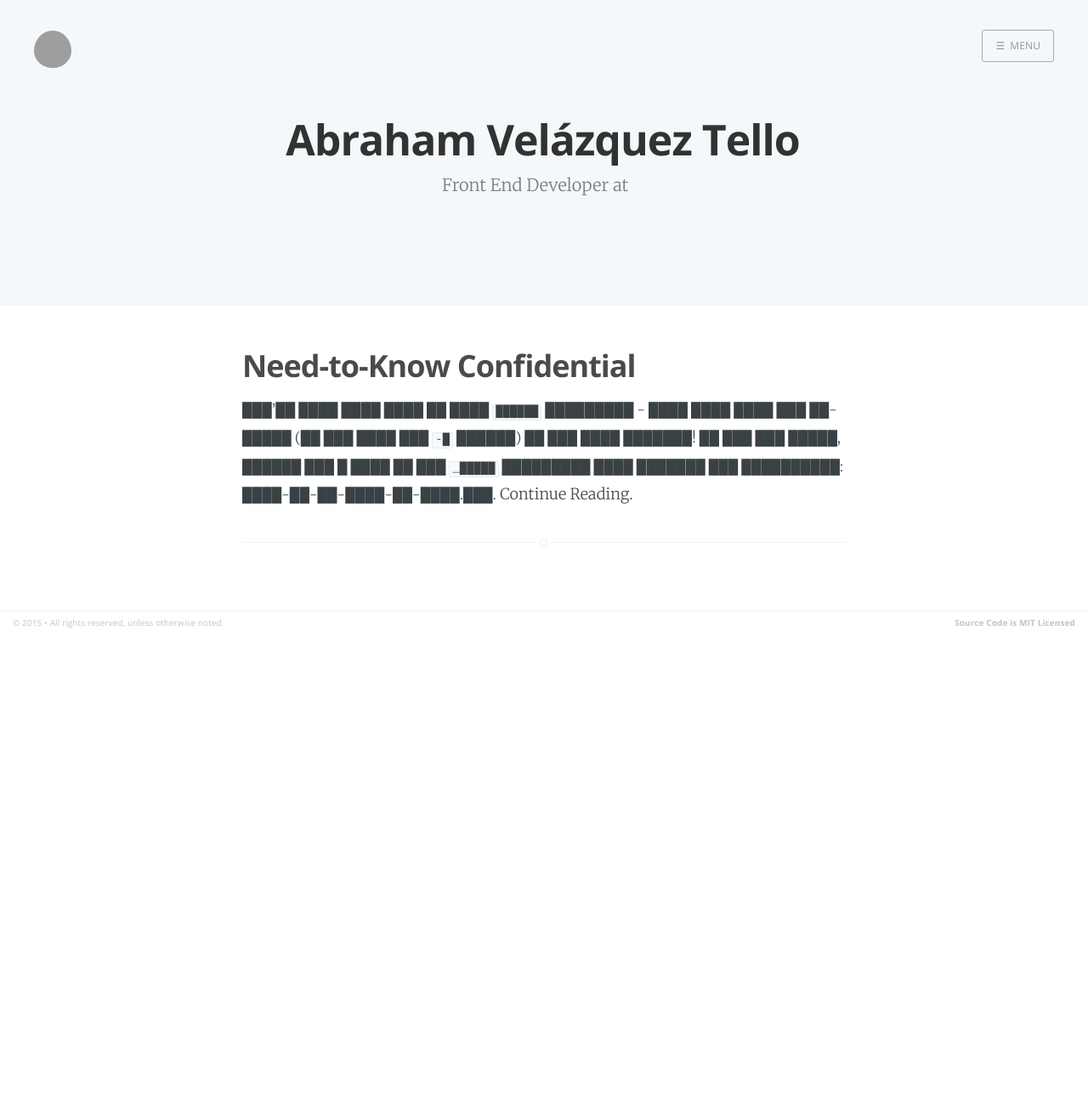
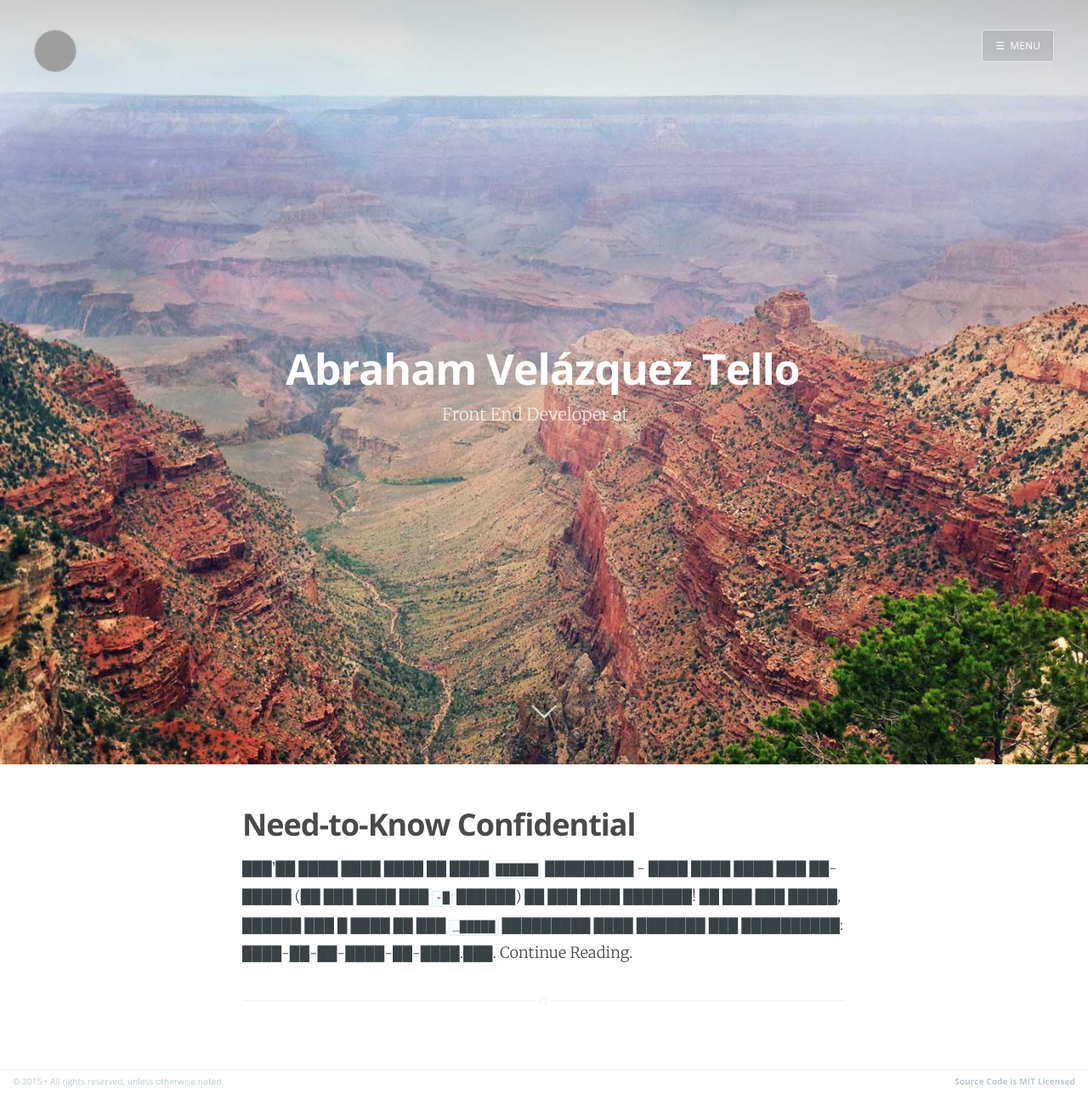
Before and after one commit to lunaroja/abrahamvelazquez.github.io, a Jekyll site: the page built from index.html, in a window 1280 px wide. Shown: the whole page at 85% size. Built offline with Jekyll 4.4.1, drawn with Linux system fonts in a browser that asks for light colours; nearby versions of some CDN libraries; Markdown is read by kramdown in place of the engine named in the settings; the list of posts is cut into pages by our own code; before the commit the page ends 900 px from its top, so only the background shows below that; grey boxes are pictures that could not be loaded.

Commit message:
Added Support for CSS based cover for better image loading.

```diff
--- a/_layouts/default.html
+++ b/_layouts/default.html
@@ -25,7 +25,10 @@
 
   <div class="site-wrapper">
 
-    <header class="main-header {% if page.title != 'Home' %}post-head{% endif %} {% if page.cover %}" style="background-image: url({{ page.cover }}) {%else%}no-cover{% endif %}">
+    <header {% if page.cover != '' and page.cover != null %}style="background-image: url({{ page.cover }})"{% endif %}
+      class="main-header
+        {% if page.title != 'Home' %}post-head{% endif %}
+        {% if page.cover == null %}no-cover{% endif %}">
       <nav class="main-nav {% if page.cover or page.title == 'Home' %}overlay{% endif %} clearfix">
           {% if page.title == 'Home' %}
               <a class="blog-logo" href="{{ site.baseurl }}">
--- a/assets/css/main.css
+++ b/assets/css/main.css
@@ -1767,7 +1767,9 @@ body:not(.post-template) .post-title {
 
 .blog-logo img {
   border-radius: 100%;
-  height: 50px; }
+  height: 50px;
+  border: 1px solid rgba(0, 0, 0, 0.15);
+  padding: 0; }
 
 @media only screen and (max-width: 500px) {
   .menu-button {
@@ -1789,3 +1791,12 @@ body:not(.post-template) .post-title {
   color: #B8B8B8 !important;
   border: 1px solid rgba(255, 255, 255, 0.2);
   background-color: transparent; }
+
+.home-template .main-header {
+  background-image: url('../images/index_large.jpg'); }
+  @media only screen and (max-width: 1440px) {
+    .home-template .main-header {
+      background-image: url('../images/index_medium.jpg'); } }
+  @media only screen and (max-width: 500px) {
+    .home-template .main-header {
+      background-image: url('../images/index_small.jpg'); } }
--- a/gulpfile.js
+++ b/gulpfile.js
@@ -17,7 +17,7 @@ gulp.task('sass', function () {
         .pipe(prefix(['last 15 versions', '> 1%', 'ie 8'], { cascade: true }))
         .pipe(gulp.dest('assets/css'))
         .pipe(browserSync.reload({stream:true}))
-        .pipe(gulp.dest('_site/assets/css'))
+        .pipe(gulp.dest('_site/assets/css'));
 });
 
 gulp.task('jekyll-build', function (done) {
--- a/index.html
+++ b/index.html
@@ -1,7 +1,7 @@
 ---
 layout: default
 title: Home
-cover: false
+cover: ''
 ---
 
 <div class="extra-pagination inner">
```
Also changed, not shown: _scss/_overrides.scss (+14 -0 lines), assets/images/index_large.jpg (added), assets/images/index_medium.jpg (added), assets/images/index_small.jpg (added).
